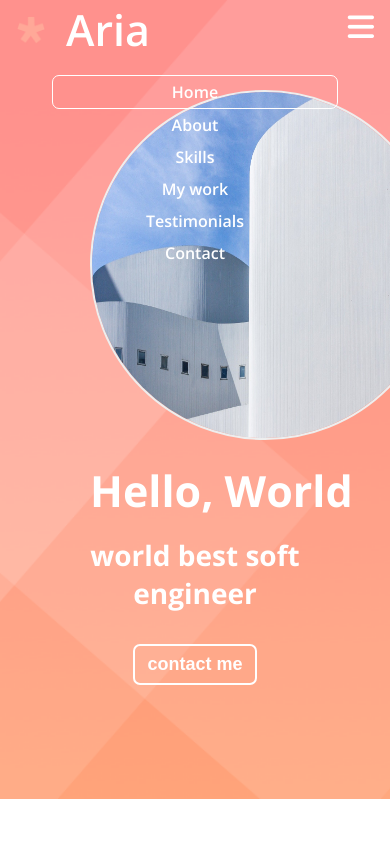
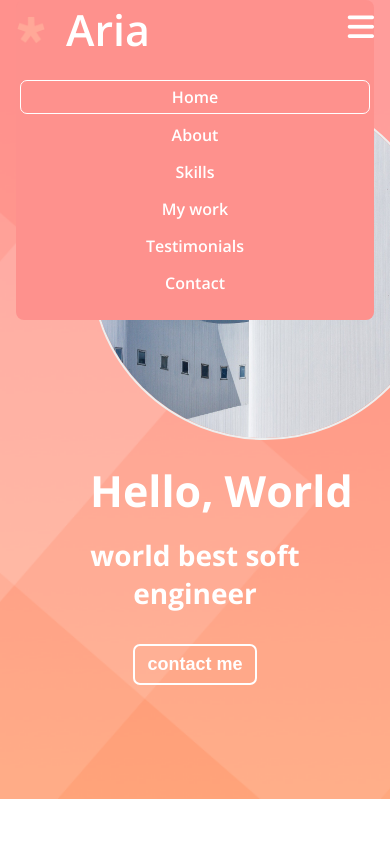
Before and after one commit to qoalstn/Portfolio-java-script, a plain HTML site: page index.html in a window 390 px wide. Both pictures are taken after a click on the button 360 px from the left and 28 px from the top of the page. Shown: the top 844 px of the page. Drawn offline with nearby package versions, Linux system fonts and the light colour scheme.

Commit message:
script navbar menu toggle

```diff
--- a/index.html
+++ b/index.html
@@ -35,7 +35,7 @@
                         height="20"/>
                     <a href="#" class="navbar__name">Aria</a>
                 </div>
-                <ul class="navbar__munu">
+                <ul class="navbar__menu">
                     <li class="navbar__menu_item active" data-link="#home">Home</li>
                     <li class="navbar__menu_item" data-link="#about">About</li>
                     <li class="navbar__menu_item" data-link="#skills">Skills</li>
--- a/main.js
+++ b/main.js
@@ -15,15 +15,22 @@ document.addEventListener("scroll", () => {
 });
 
 //Handle scrolling when tapping on the navbar menu
-const navbarMenu = document.querySelector(".navbar__munu");
+const navbarMenu = document.querySelector(".navbar__menu");
 navbarMenu.addEventListener("click", (event) => {
   const target = event.target;
   const link = target.dataset.link;
   if (link == null) {
     return;
   }
+  navbarMenu.classList.remove("open");
   // console.log(event.target.dataset.link);
   scrollIntoView(link);
+});
+
+//Navbar toggle button
+const menuToggleBtn = document.querySelector(".navbar__toggleButton");
+menuToggleBtn.addEventListener("click", () => {
+  navbarMenu.classList.toggle("open");
 });
 
 //handle click on "contact me" button on home
--- a/style.css
+++ b/style.css
@@ -120,6 +120,7 @@ a {
   background-color: var(--color-pink);
   transition: all var(--annimation-duration) ease-in-out;
   z-index: 1;
+  height: 60px;
 }
 
 .navbar__logo {
@@ -141,7 +142,7 @@ a {
   color: var(--color-white);
   font-size: var(--font-large);
 }
-.navbar__munu {
+.navbar__menu {
   display: flex;
   margin-right: 0px;
   padding: 0px;
@@ -149,8 +150,8 @@ a {
 }
 
 .navbar__menu_item {
-  padding: 5px;
-  margin-right: 30px;
+  padding: 5px 15px;
+  margin: 5px 4px;
 }
 
 .navbar__menu_item:hover {
@@ -160,12 +161,14 @@ a {
 }
 
 .navbar__menu_item.active {
+  padding: 5px 15px;
+  margin: 5px 4px;
   border: 1px solid var(--color-white);
   border-radius: var(--size-border-radius);
 }
 
 .navbar__toggleButton {
-  position: absolute;
+  position: fixed;
   top: 10px;
   right: 10px;
   font-size: 30px;
@@ -549,33 +552,41 @@ a {
 
 @media screen and (max-width: 768px) {
   .navbar__toggleButton {
+    position: fixed;
     display: block;
+    z-index: 2;
   }
 
   .navbar {
     display: block;
-    height: 300px;
   }
   .navbar__container {
     width: 100%;
     align-items: flex-start;
     flex-direction: column;
+    background-color: var(--color-pink);
+    border-radius: 8px;
   }
 
-  .navbar__munu {
+  .navbar__menu {
     flex-direction: column;
     width: 100%;
     text-align: center;
+    display: none;
   }
 
-  .navbar__menu_item {
+  .navbar__menu.open {
+    display: block;
+  }
+
+  .navba .navbar__menu_item {
     margin: 0px;
-    width: 80%;
+    width: 100%;
   }
 
   .navbar__menu_item:hover {
     margin: 0px;
-    width: 80%;
+    width: 100%;
     background-color: var(--color-dark-pink);
   }
 
```
